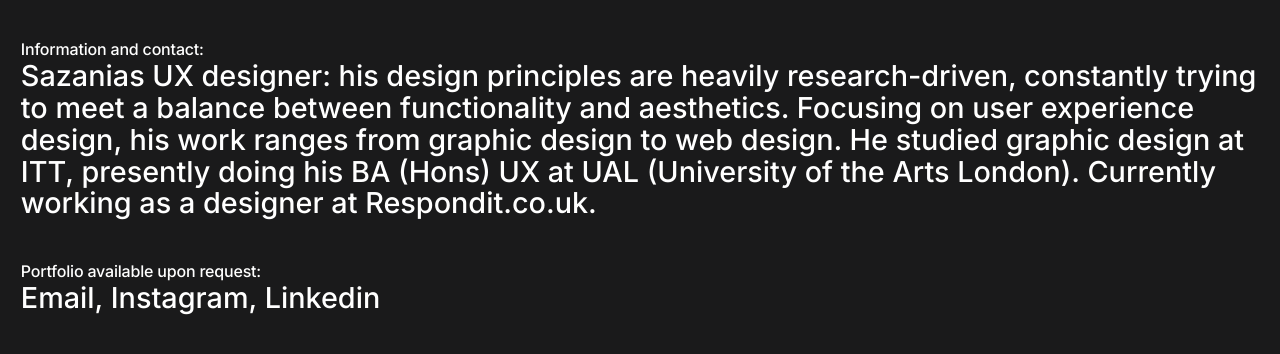
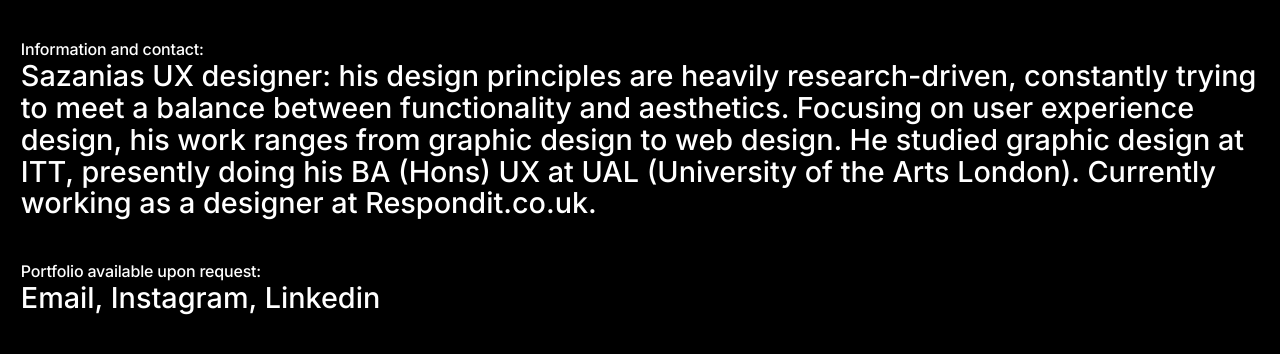
Before and after one commit to Sazanias/Portfolio, a plain HTML site: page index.html in a window 1280 px wide. Drawn offline with Linux system fonts and the light colour scheme.

Commit message:
change colour background

```diff
--- a/main.css
+++ b/main.css
@@ -1,4 +1,4 @@
-html{background-color: #1A1A1B;
+html{background-color: #000000;
     font-family: 'Inter', sans-serif;
     color: white;
     padding-left: 1%;
```
